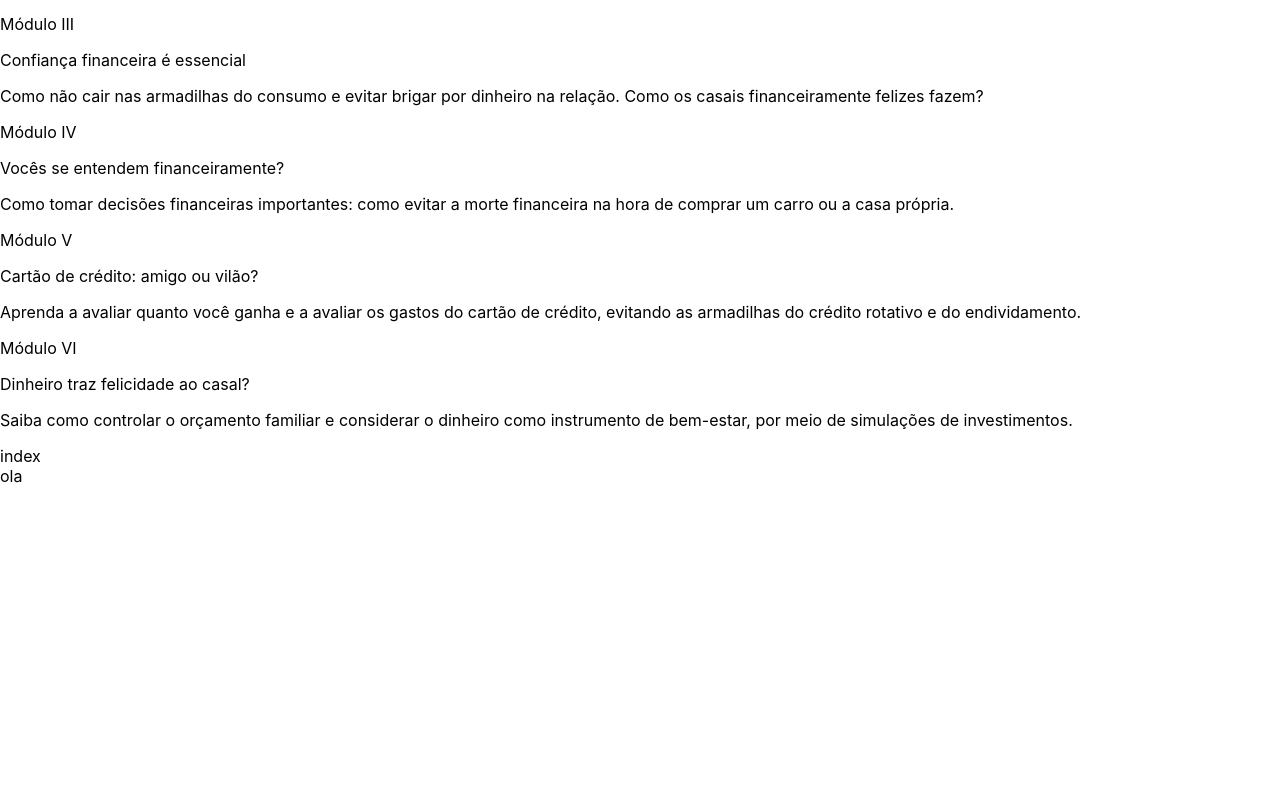
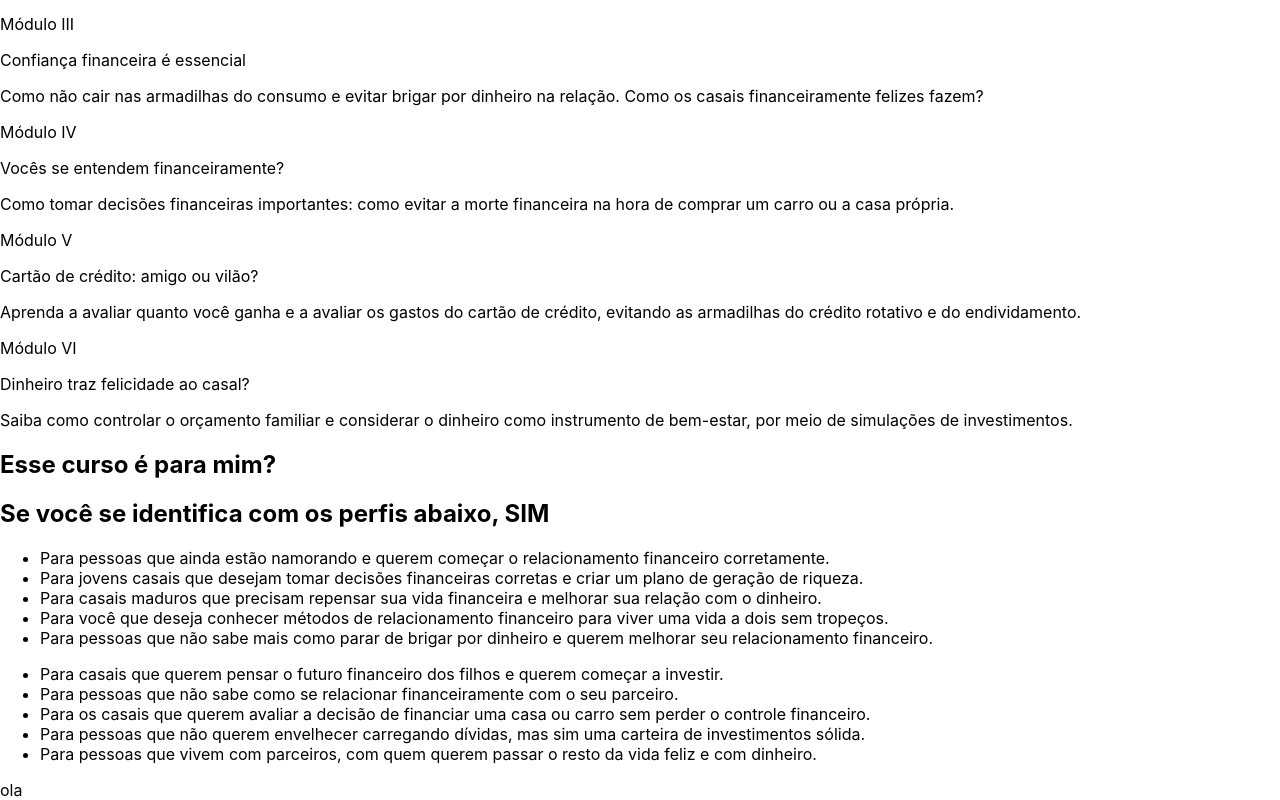
Before and after one commit to daniel-s-souza/Rbraga_landing_page, a React (Create React App) app: page / in a window 1280 px wide. Shown: the part 816-1616 px from the top of the page. Before the commit the page ends 1302 px from the top, so only its background shows below. Built offline with nearby package versions, Linux system fonts and the light colour scheme.

Commit message:
feat: implementa estrutura de indicacaoCursp

```diff
--- a/src/pages/indicacaoCurso/index.js
+++ b/src/pages/indicacaoCurso/index.js
@@ -3,7 +3,30 @@ import React, { Component } from 'react'
 export default class index extends Component {
   render() {
     return (
-      <div>index</div>
+      <>
+      <section className="titleSection">
+        <h2> Esse curso é para mim?</h2>
+        <h2> Se você se identifica com os perfis abaixo, SIM </h2>
+      </section>
+      <div className='listReqs1'>
+        <ul>
+          <li>Para pessoas que ainda estão namorando e querem começar o relacionamento financeiro corretamente.</li>
+          <li>Para jovens casais que desejam tomar decisões financeiras corretas e criar um plano de geração de riqueza.</li>
+          <li>Para casais maduros que precisam repensar sua vida financeira e melhorar sua relação com o dinheiro.</li>
+          <li>Para você que deseja conhecer métodos de relacionamento financeiro para viver uma vida a dois sem tropeços.</li>
+          <li>Para pessoas que não sabe mais como parar de brigar por dinheiro e querem melhorar seu relacionamento financeiro.</li>
+        </ul>
+      </div>
+      <div className='listReqs2'>
+        <ul>
+          <li>Para casais que querem pensar o futuro financeiro dos filhos e querem começar a investir.</li>
+          <li>Para pessoas que não sabe como se relacionar financeiramente com o seu parceiro.</li>
+          <li>Para os casais que querem avaliar a decisão de financiar uma casa ou carro sem perder o controle financeiro.</li>
+          <li>Para pessoas que não querem envelhecer carregando dívidas, mas sim uma carteira de investimentos sólida.</li>
+          <li>Para pessoas que vivem com parceiros, com quem querem passar o resto da vida feliz e com dinheiro.</li>
+        </ul>
+      </div>
+      </>
     )
   }
 }
```
